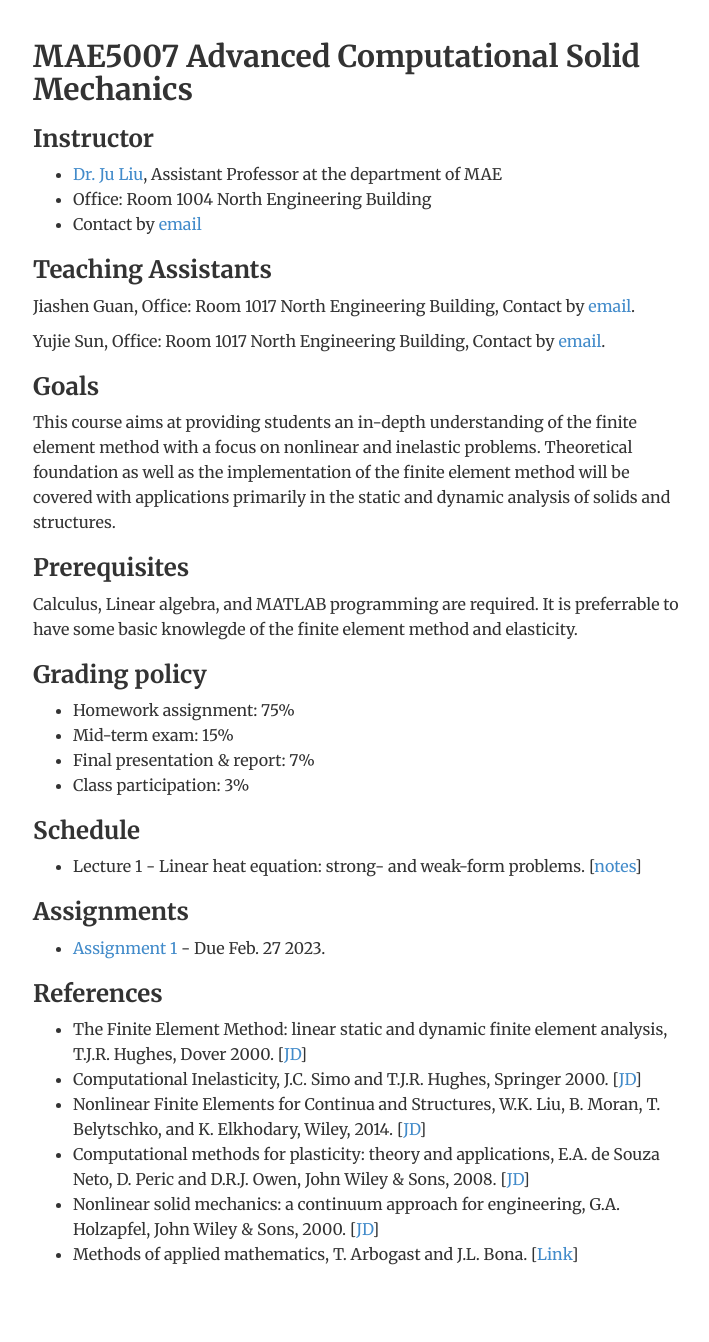
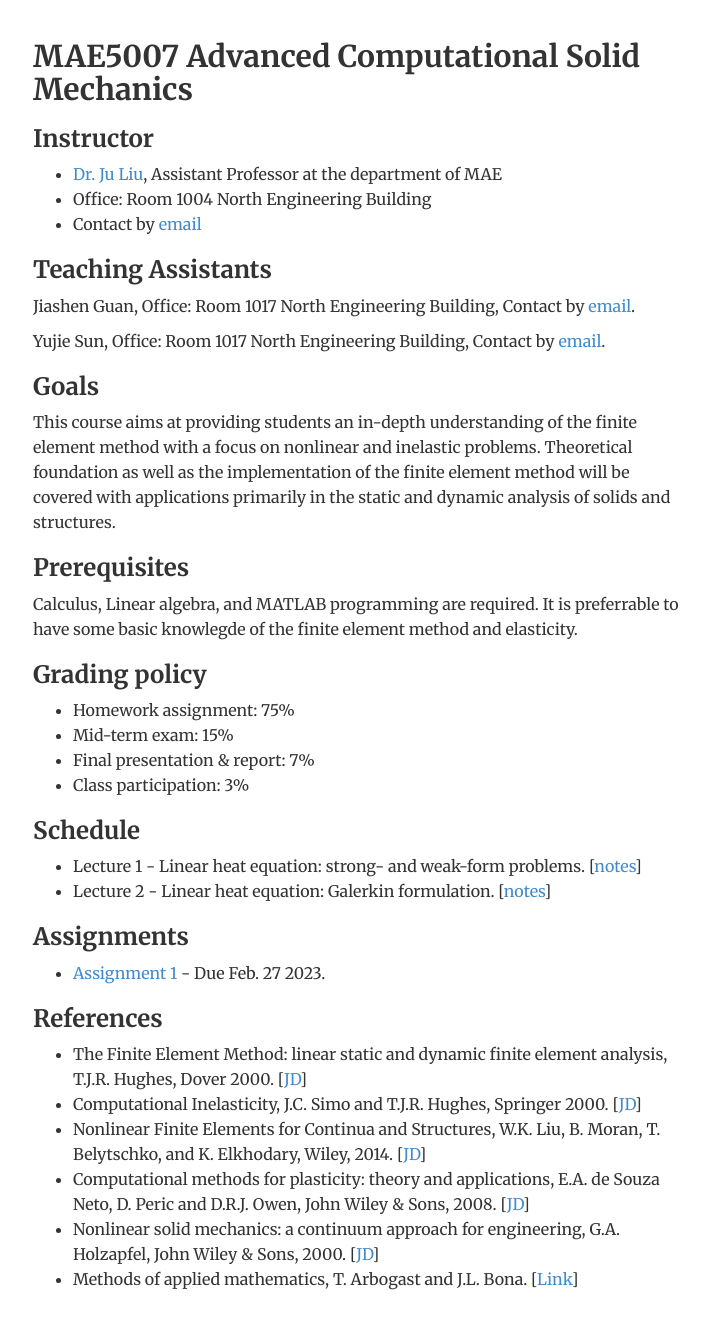
Before and after one commit to ju-liu/ju-liu.github.io, a Jekyll site: the page built from teaching/FEM-2023-Spring/index.html, in a window 1280 px wide. Shown: the whole page, without its empty margins (283-992 px from the left). Built offline with Jekyll 4.4.1, drawn with Linux system fonts in a browser that asks for light colours; nearby versions of some CDN libraries; library files that are not in the unit come from our copies; before the commit the page ends 1317 px from its top, so only the background shows below that.

Commit message:
Update index.html

```diff
--- a/teaching/FEM-2023-Spring/index.html
+++ b/teaching/FEM-2023-Spring/index.html
@@ -37,6 +37,7 @@ description: Research of Dr. Ju Liu
 <h3>Schedule</h3>
 <ul>
   <li>Lecture 1 - Linear heat equation: strong- and weak-form problems. [<a href="notes/Lecture-01.pdf">notes</a>]</li>
+  <li>Lecture 2 - Linear heat equation: Galerkin formulation. [<a href="notes/Lecture-02.pdf">notes</a>]</li>
 </ul>
 
 <h3>Assignments</h3>
```
